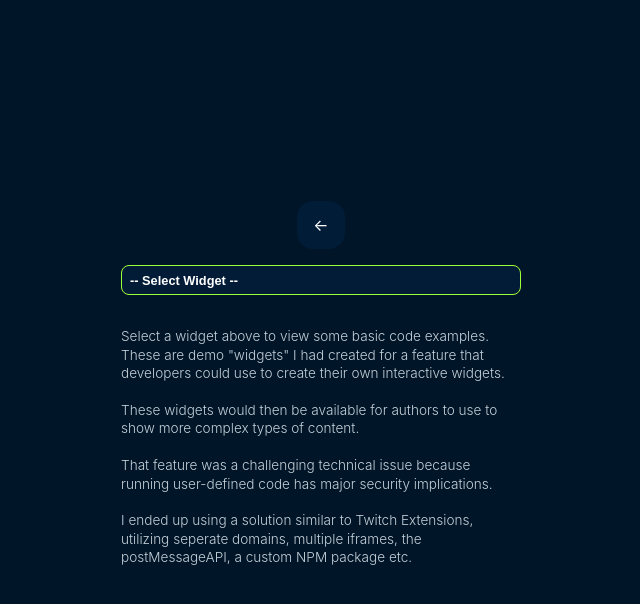
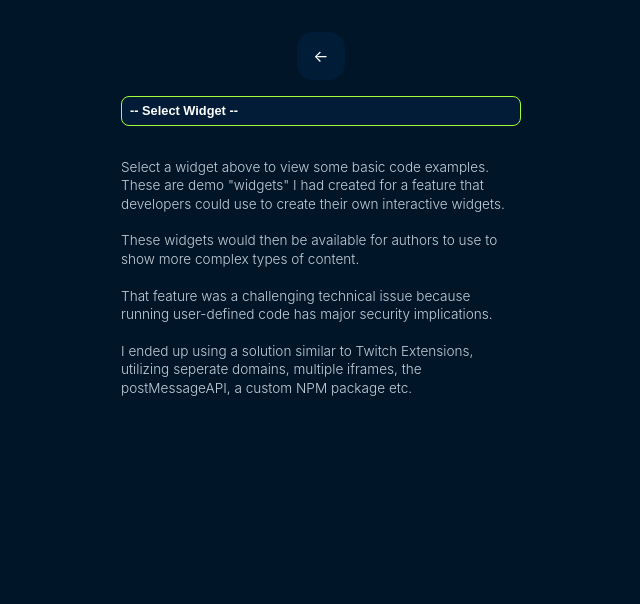
Before and after one commit to zacmiller26/web-portfolio, a Next.js app: page /examples in a window 1280 px wide. Shown: the top 604 px of the page, without its empty margins (319-959 px from the left). Built offline with nearby package versions, Linux system fonts and the light colour scheme.

Commit message:
minor cleanup

```diff
--- a/layout/AppContainer.module.sass
+++ b/layout/AppContainer.module.sass
@@ -1,7 +1,6 @@
 
 .root
   background: var(--background-secondary)
-  //background: linear-gradient(to bottom, var(--background-primary), var(--background-secondary))
   display: flex
   width: 100vw
   height: 100vh
@@ -10,3 +9,8 @@
   position: relative
   justify-content: center
   align-items: center
+
+  &[data-mobile="true"]
+
+    select, input
+      font-size: 16px !important
--- a/layout/AppContainer.tsx
+++ b/layout/AppContainer.tsx
@@ -1,6 +1,7 @@
-import React from 'react'
+import React, { useMemo } from 'react'
 
 import { useTheme } from '../contexts/theme'
+import useMobileDetect from '../hooks/useMobileDetect'
 import styles from './AppContainer.module.sass'
 
 
@@ -11,12 +12,20 @@ interface Props {
 const AppContainer: React.FC<Props> = props => {
 
   const { theme } = useTheme()
+  const mobileDetect = useMobileDetect()
+
+  const isMobile = useMemo(() => mobileDetect.isMobile(), [mobileDetect])
 
   return (
-    <main className={styles.root} data-theme={theme}>
+    <main
+      className={styles.root}
+      data-theme={theme}
+      data-mobile={isMobile ? 'true' : 'false'}
+    >
       {props.children}
     </main>
   )
+
 }
 
 export default AppContainer
--- a/pages/_app.tsx
+++ b/pages/_app.tsx
@@ -1,19 +1,13 @@
 import '../styles/globals.sass'
 import '../code-examples/nexus-tbc-builds/app/ClassicBuilds.sass'
 
-import { useMemo } from 'react'
 import type { AppProps } from 'next/app'
 import Head from 'next/head'
 
 import ThemeProvider from '../contexts/theme'
 import AppContainer from '../layout/AppContainer'
-import useMobileDetect from '../hooks/useMobileDetect'
 
 function App({ Component, pageProps }: AppProps) {
-
-  const mobileDetect = useMobileDetect()
-
-  const isMobile = useMemo(() => mobileDetect.isMobile(), [mobileDetect])
 
   return (
     <>
@@ -27,9 +21,7 @@ function App({ Component, pageProps }: AppProps) {
       </Head>
       <ThemeProvider>
         <AppContainer>
-          <div data-mobile={isMobile}>
-            <Component {...pageProps} />
-          </div>
+          <Component {...pageProps} />
         </AppContainer>
       </ThemeProvider>
     </>
--- a/styles/globals.sass
+++ b/styles/globals.sass
@@ -18,6 +18,3 @@ a
   width: 100vw
   height: 100vh
   overflow: scroll
-
-div[data-mobile="true"] select, input
-  font-size: 16px !important
```
